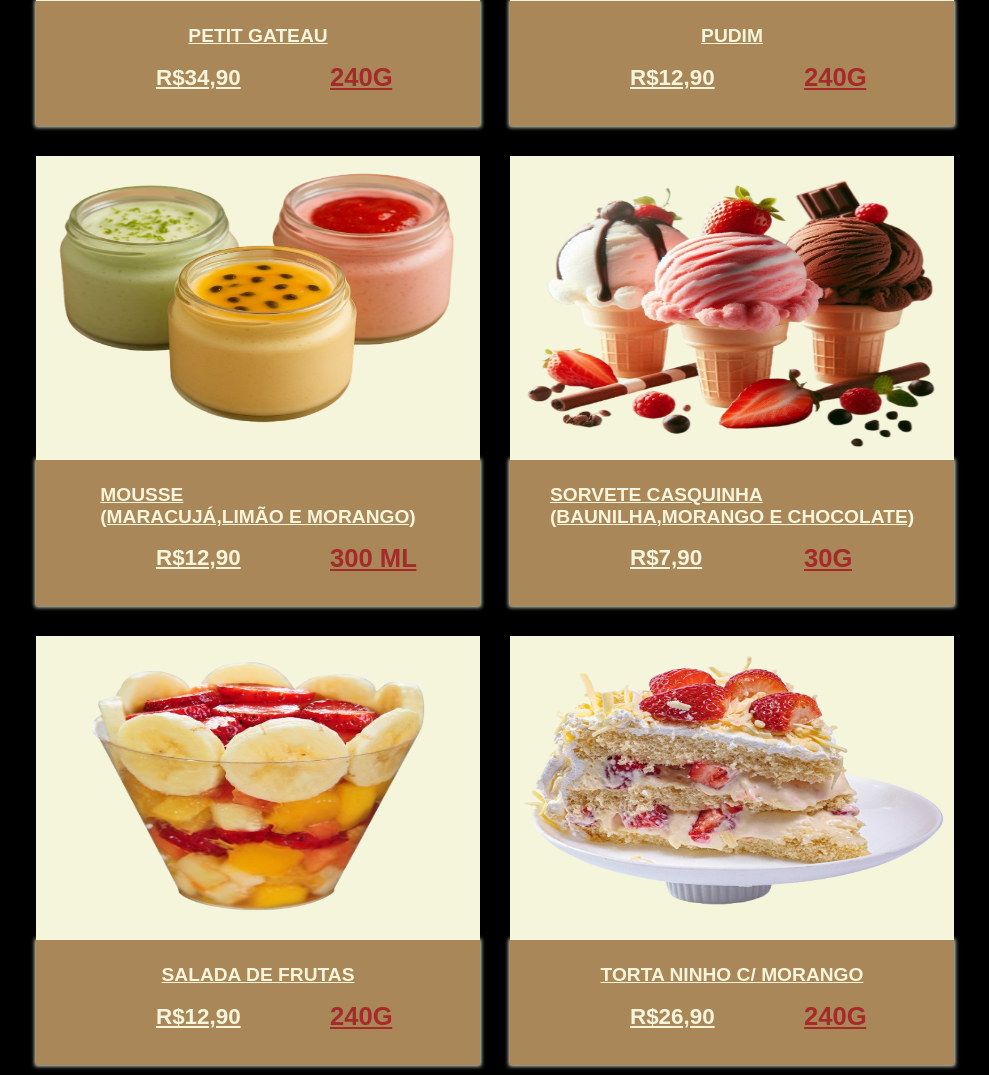
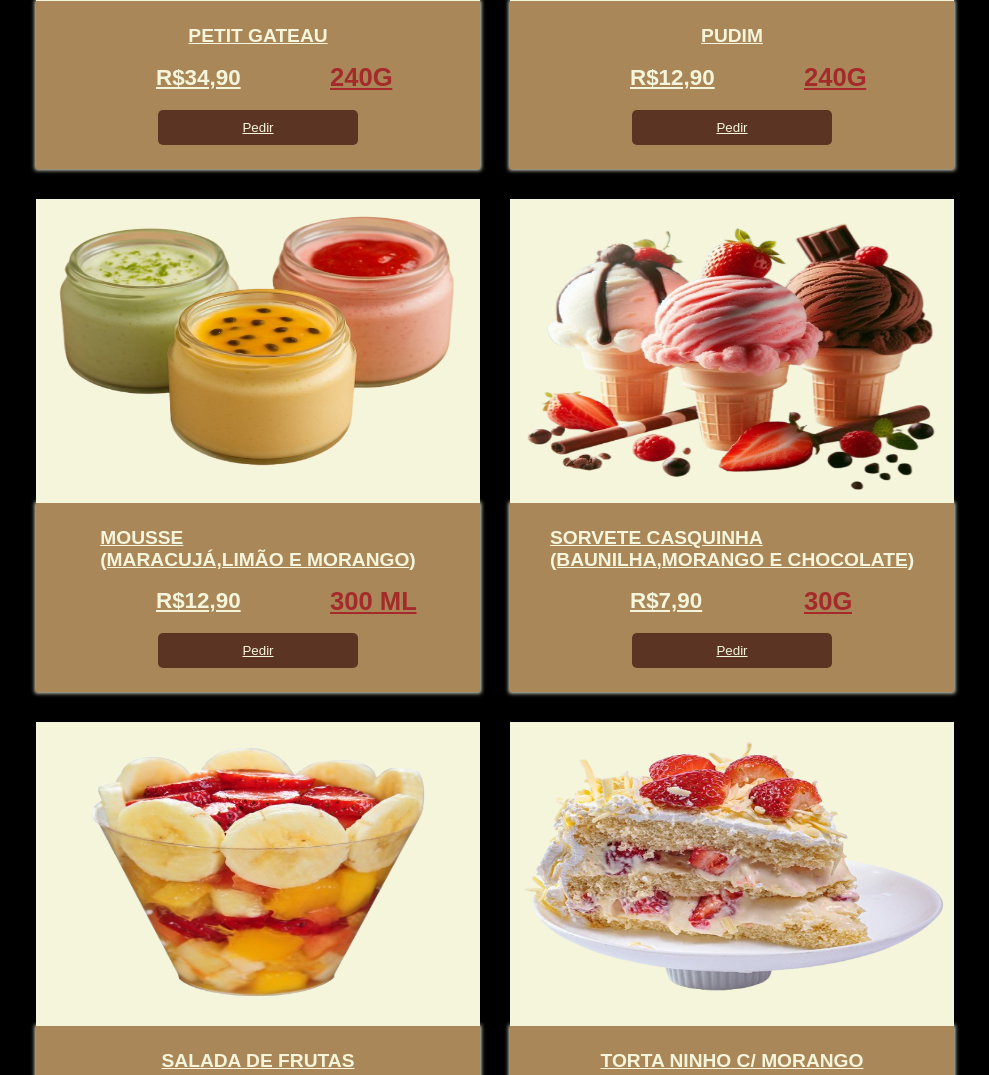
Before and after one commit to h7-porto/trabalho-2.0, a plain HTML site: page sobremesa.html in a window 1280 px wide. Shown: the part 2091-3166 px from the top of the page, without its empty margins (145-1134 px from the left). Drawn offline with Linux system fonts and the light colour scheme.

Commit message:
button in sobremesas

```diff
--- a/sobremesa.css
+++ b/sobremesa.css
@@ -234,6 +234,16 @@ justify-content: center;
     height: 300px;
 }
 
+.itens-cardapio .info .pedir {
+    width: 200px;
+    height: 35px;
+    margin-top: 0.5rem;
+    background-color:  rgb(91,52,35);
+    border-radius: 5px;
+    cursor: pointer;
+    color: beige;
+}
+
 footer{
     width: 100vw;
     height: 70px;
--- a/sobremesa.html
+++ b/sobremesa.html
@@ -51,6 +51,7 @@
                     <div class="info">
                         <h3> Petit Gateau </h3>
                         <h4>R$34,90<span>240g</span></h4>
+                        <button class="pedir"> Pedir </button>
                     </div>
                  </div>
 
@@ -59,6 +60,7 @@
                     <div class="info">
                         <h3> Pudim </h3>
                         <h4>R$12,90<span>240g</span></h4>
+                        <button class="pedir"> Pedir </button>
                     </div>
                 </div>
 
@@ -67,6 +69,7 @@
                 <div class="info">
                     <h3> Mousse<span><br>(maracujá,limão e morango)</span></h3>
                     <h4>R$12,90<span>300 ml</span></h4>
+                    <button class="pedir"> Pedir </button>
                 </div>
             </div>
 
@@ -75,6 +78,7 @@
                 <div class="info">
                     <h3> Sorvete Casquinha <spain><br>(baunilha,morango e chocolate)</spain></h3>
                     <h4>R$7,90<span>30g</span></h4>
+                    <button class="pedir"> Pedir </button>
                 </div>
             </div>
 
@@ -83,6 +87,7 @@
                     <div class="info">
                         <h3> Salada de Frutas </h3>
                         <h4>R$12,90<span>240g</span></h4>
+                        <button class="pedir"> Pedir </button>
                     </div>
             </div>
 
@@ -91,6 +96,7 @@
                 <div class="info">
                     <h3> Torta Ninho c/ Morango</h3>
                     <h4>R$26,90<span>240g</span></h4>
+                    <button class="pedir"> Pedir </button>
                 </div>
             </div>
 
```
